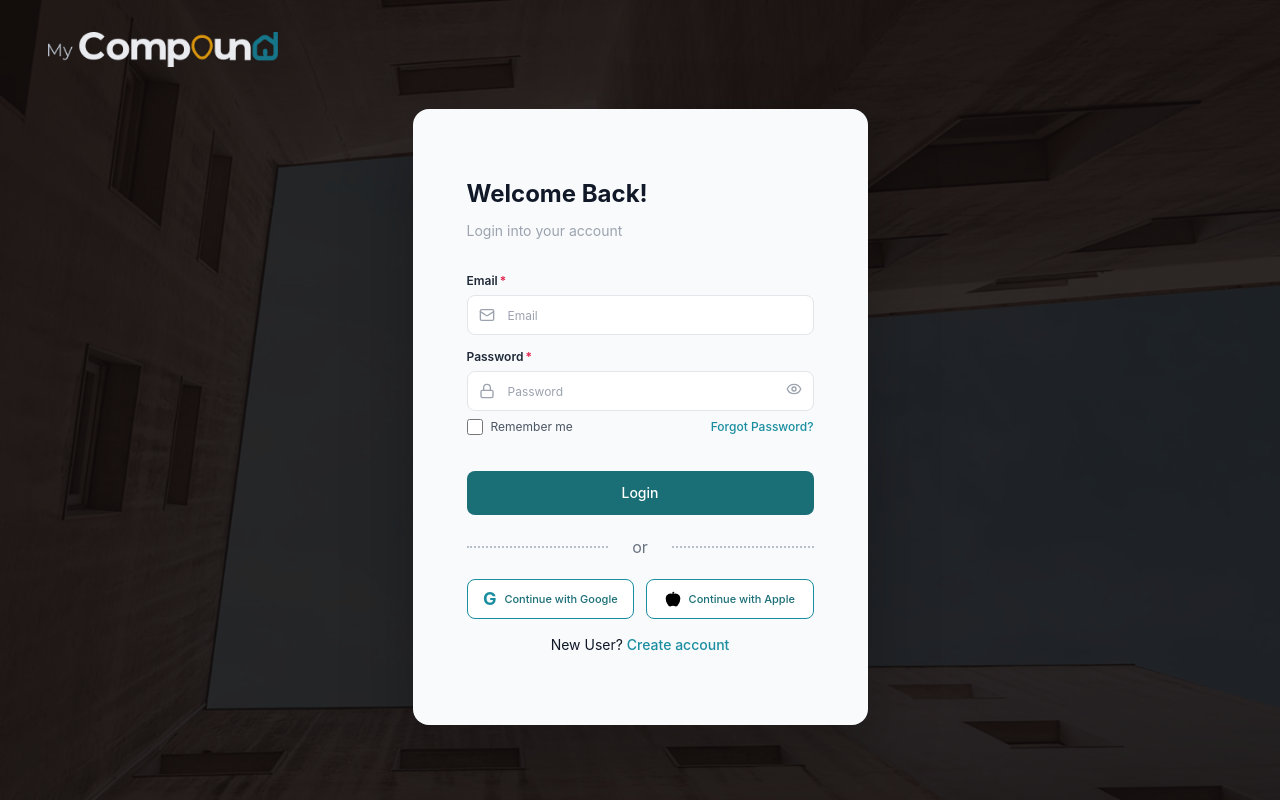
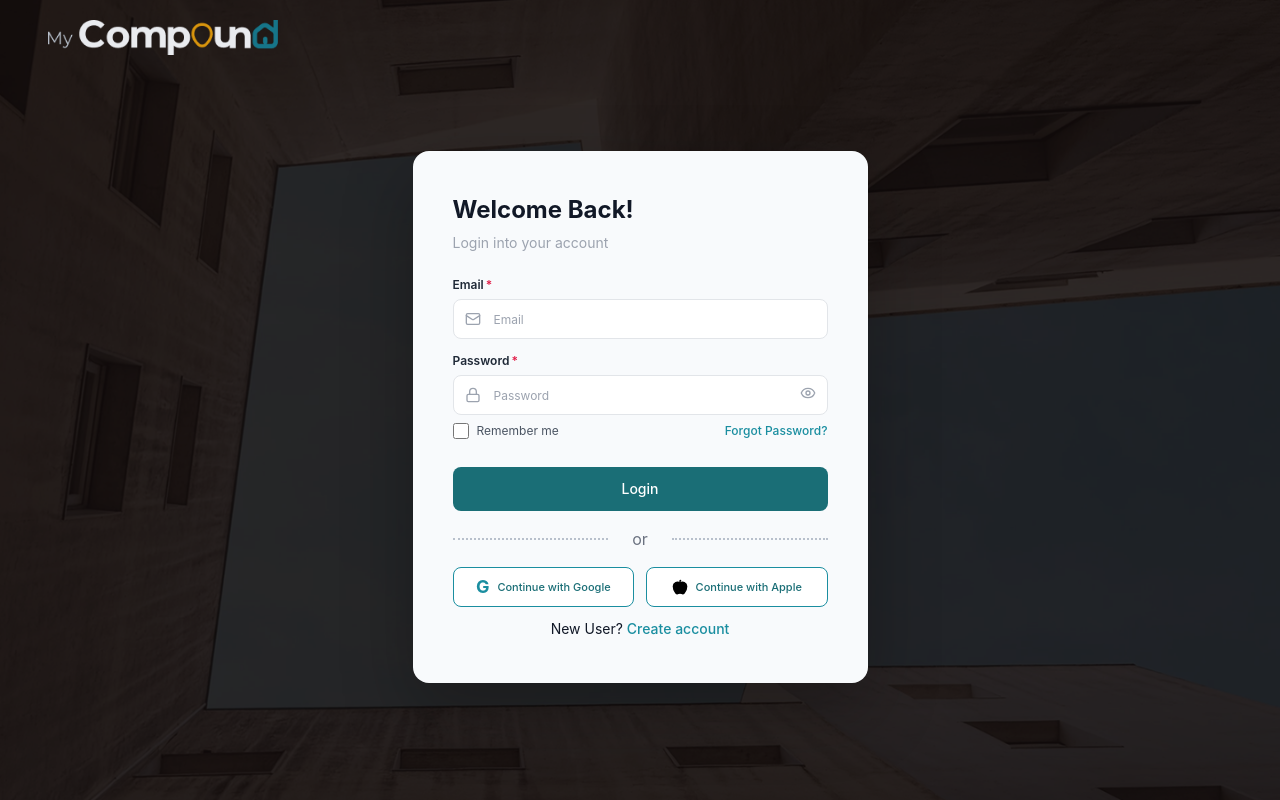
Before and after one commit to SabiRent/frontend, a React (Vite) app: page /auth/login in a window 1280 px wide. Built offline with nearby package versions, Linux system fonts and the light colour scheme.

Commit message:
Tighten auth form spacing

```diff
--- a/src/pages/login/index.tsx
+++ b/src/pages/login/index.tsx
@@ -11,12 +11,12 @@ import { AppRoutes } from "@/constants/routes";
 const LoginPage = () => {
   return (
     <main
-      className="relative min-h-screen overflow-hidden bg-[#111827] bg-cover bg-center px-5 py-8 sm:px-12"
+      className="relative min-h-screen overflow-hidden bg-[#111827] bg-cover bg-center px-5 py-5 sm:px-12"
       style={{ backgroundImage: `url(${signupWallpaper})` }}
     >
       <div className="absolute inset-0 bg-[#120C0C]/65" aria-hidden="true" />
 
-      <div className="relative z-10 mx-auto flex min-h-[calc(100vh-4rem)] w-full max-w-[1440px] flex-col">
+      <div className="relative z-10 mx-auto flex min-h-[calc(100vh-2.5rem)] w-full max-w-[1440px] flex-col">
         <Link
           to={AppRoutes.landing}
           className="inline-flex w-fit items-center focus-visible:outline-none focus-visible:ring-2 focus-visible:ring-white/80"
@@ -29,13 +29,13 @@ const LoginPage = () => {
           />
         </Link>
 
-        <section className="flex flex-1 items-center justify-center py-7">
-          <form className="w-full max-w-[455px] rounded-2xl bg-[#F8FAFC] px-8 py-12 shadow-[0_28px_70px_rgba(0,0,0,0.26)] sm:min-h-[580px] sm:px-[54px] sm:py-[70px]">
-            <div className="mb-8">
+        <section className="flex flex-1 items-center justify-center py-3">
+          <form className="w-full max-w-[455px] rounded-2xl bg-[#F8FAFC] px-6 py-8 shadow-[0_28px_70px_rgba(0,0,0,0.26)] sm:min-h-[510px] sm:px-10 sm:py-11">
+            <div className="mb-6">
               <h1 className="text-[24px] font-bold leading-tight tracking-normal text-[#111827]">
                 Welcome Back!
               </h1>
-              <p className="mt-3 text-sm leading-5 text-[#9CA3AF]">
+              <p className="mt-2 text-sm leading-5 text-[#9CA3AF]">
                 Login into your account
               </p>
             </div>
@@ -68,11 +68,11 @@ const LoginPage = () => {
               </Link>
             </div>
 
-            <Button type="submit" fullWidth className="mt-9 h-10">
+            <Button type="submit" fullWidth className="mt-7 h-10">
               Login
             </Button>
 
-            <div className="my-5 flex items-center gap-6 text-base text-[#6B7280]">
+            <div className="my-4 flex items-center gap-6 text-base text-[#6B7280]">
               <span className="h-px flex-1 border-t-2 border-dotted border-[#B8C0CC]" />
               <span>or</span>
               <span className="h-px flex-1 border-t-2 border-dotted border-[#B8C0CC]" />
@@ -95,7 +95,7 @@ const LoginPage = () => {
               </button>
             </div>
 
-            <p className="mt-4 text-center text-sm text-[#111827]">
+            <p className="mt-3 text-center text-sm text-[#111827]">
               New User?{" "}
               <Link
                 to={AppRoutes.signup}
--- a/src/pages/signup/index.tsx
+++ b/src/pages/signup/index.tsx
@@ -10,12 +10,12 @@ import { AppRoutes } from "@/constants/routes";
 const SignupPage = () => {
   return (
     <main
-      className="relative min-h-screen overflow-hidden bg-[#111827] bg-cover bg-center px-5 py-8 sm:px-12"
+      className="relative min-h-screen overflow-hidden bg-[#111827] bg-cover bg-center px-5 py-5 sm:px-12"
       style={{ backgroundImage: `url(${signupWallpaper})` }}
     >
       <div className="absolute inset-0 bg-[#120C0C]/65" aria-hidden="true" />
 
-      <div className="relative z-10 mx-auto flex min-h-[calc(100vh-4rem)] w-full max-w-[1440px] flex-col">
+      <div className="relative z-10 mx-auto flex min-h-[calc(100vh-2.5rem)] w-full max-w-[1440px] flex-col">
         <Link
           to={AppRoutes.landing}
           className="inline-flex w-fit items-center focus-visible:outline-none focus-visible:ring-2 focus-visible:ring-white/80"
@@ -28,13 +28,13 @@ const SignupPage = () => {
           />
         </Link>
 
-        <section className="flex flex-1 items-center justify-center py-7">
-          <form className="w-full max-w-[530px] rounded-2xl bg-[#F8FAFC] px-8 py-12 shadow-[0_28px_70px_rgba(0,0,0,0.26)] sm:min-h-[755px] sm:px-[86px] sm:py-[70px]">
-            <div className="mb-9">
+        <section className="flex flex-1 items-center justify-center py-3">
+          <form className="w-full max-w-[530px] rounded-2xl bg-[#F8FAFC] px-6 py-8 shadow-[0_28px_70px_rgba(0,0,0,0.26)] sm:min-h-[665px] sm:px-14 sm:py-11">
+            <div className="mb-6">
               <h1 className="text-[28px] font-bold leading-tight tracking-normal text-[#111827]">
                 New User?
               </h1>
-              <p className="mt-3 text-[17px] leading-6 text-[#9CA3AF]">
+              <p className="mt-2 text-[17px] leading-6 text-[#9CA3AF]">
                 Enter your details to create an account.
               </p>
             </div>
@@ -73,11 +73,11 @@ const SignupPage = () => {
               />
             </div>
 
-            <Button type="submit" fullWidth className="mt-12 h-10">
+            <Button type="submit" fullWidth className="mt-8 h-10">
               Create Account
             </Button>
 
-            <div className="my-5 flex items-center gap-6 text-base text-[#6B7280]">
+            <div className="my-4 flex items-center gap-6 text-base text-[#6B7280]">
               <span className="h-px flex-1 border-t-2 border-dotted border-[#B8C0CC]" />
               <span>or</span>
               <span className="h-px flex-1 border-t-2 border-dotted border-[#B8C0CC]" />
@@ -100,7 +100,7 @@ const SignupPage = () => {
               </button>
             </div>
 
-            <p className="mt-4 text-center text-sm text-[#111827]">
+            <p className="mt-3 text-center text-sm text-[#111827]">
               Have account?{" "}
               <Link
                 to={AppRoutes.login}
```
